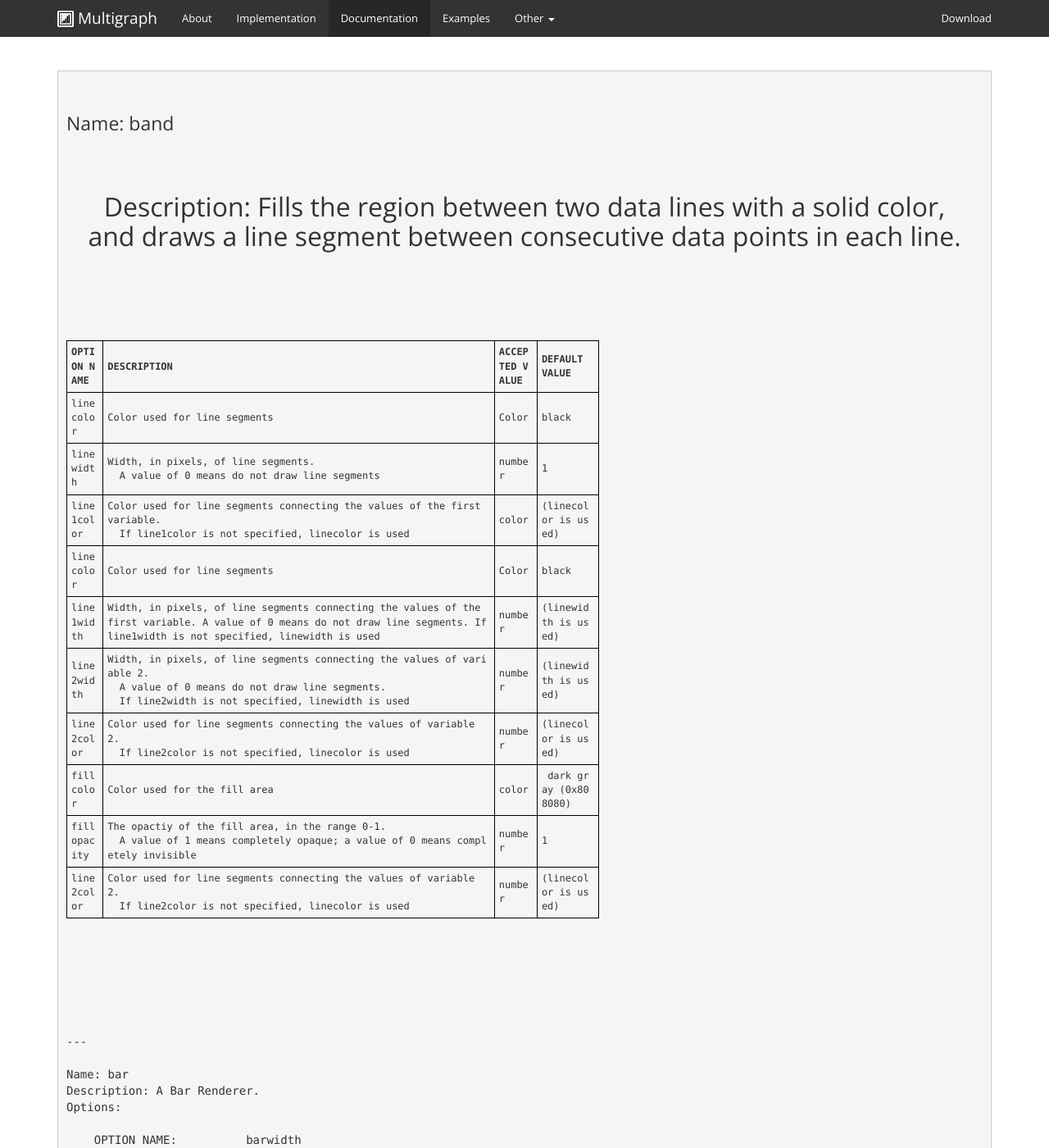
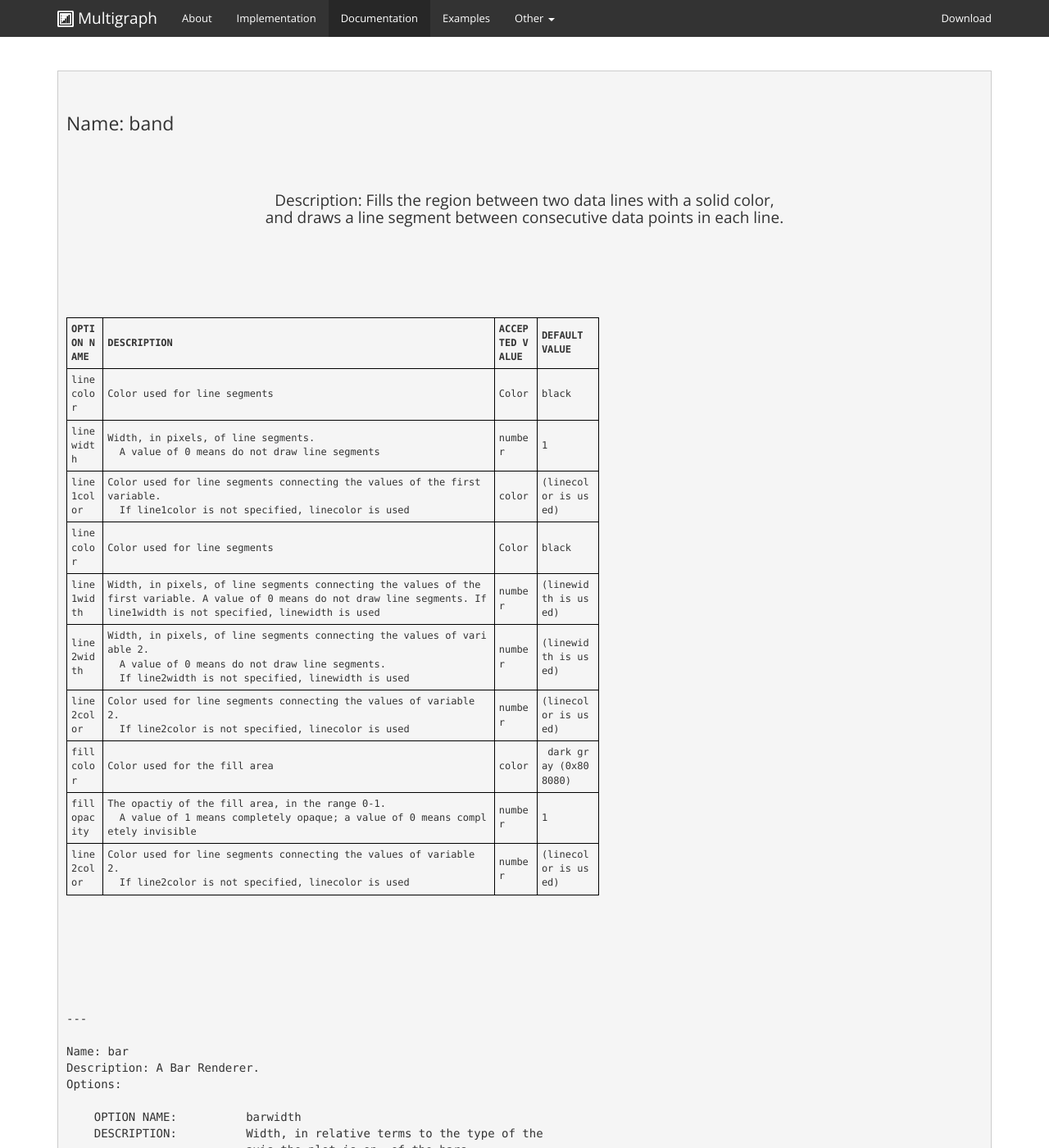
Before and after one commit to khunter3D/khunter3D.github.io, a Jekyll site: the page built from docs/renderers/index.html, in a window 1280 px wide and 1400 px high. Shown: the whole window at 82% size. Built offline with Jekyll 4.4.1, drawn with Linux system fonts in a browser that asks for light colours; nearby versions of some CDN libraries; Markdown is read by kramdown in place of the engine named in the settings.

Commit message:
Update index.html

```diff
--- a/docs/renderers/index.html
+++ b/docs/renderers/index.html
@@ -24,6 +24,7 @@ th,td
 padding:5px;
 }
 h1 {font-size:23px;}
+h2 {font-size:19px;}
 </style>
 </head>
 <body>
```
